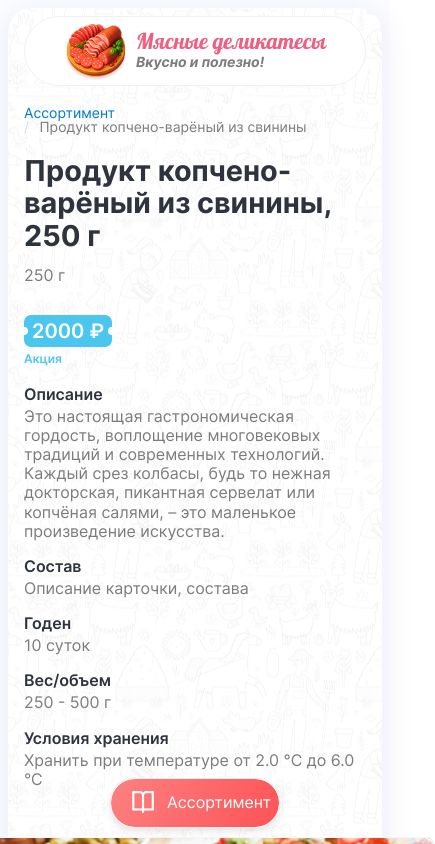
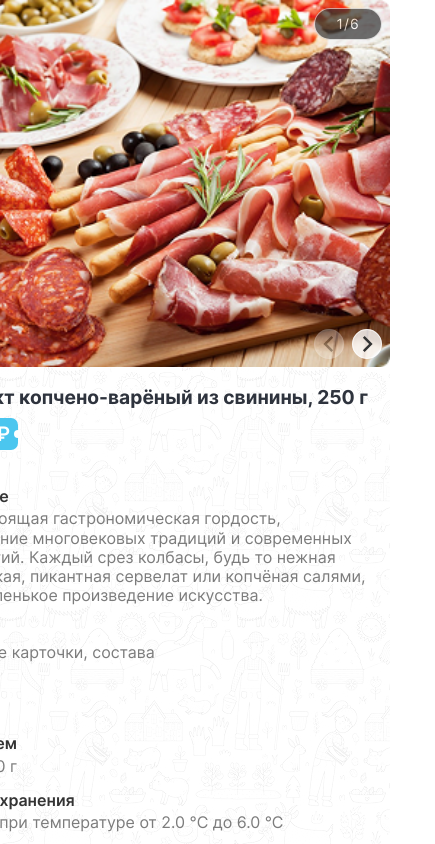
Before and after one commit to Mcrae32/Moms-catalogue, a Vue app: page /assortment/0 in a window 390 px wide. Shown: the top 844 px of the page, 435 px wide, since content can reach past the window. Built offline with nearby package versions, Linux system fonts and the light colour scheme; a web font is replaced by a local one.

Commit message:
adding tablet reviews

```diff
--- a/src/components/ModalView.vue
+++ b/src/components/ModalView.vue
@@ -1,4 +1,6 @@
 <script>
+  import { RouterLink } from 'vue-router';
+
   export default {
     emits: ['close-modal'],
     props: {
@@ -9,6 +11,14 @@
       price: { type: Number, },
       reviews: { type: String, },
     },
+    components: {
+      RouterLink
+    },
+    methods: {
+      goToPosition() {
+        this.$router.push('/assortment' + '/' + this.id);
+      }
+    }
 };
 </script>
 
@@ -32,7 +42,9 @@
               <p class="product-price__price">{{ price }} ₽</p>
               <span class="product-price__subprice">Акция</span>
             </div>
-            <a class="modal-card-head__link" href="/">Перейти в карточку товара</a>
+            <router-link class="modal-card-head__link" to="/" @click="goToPosition">
+              Перейти в карточку товара
+            </router-link>
           </div>
           <button
             class="delete"
--- a/src/components/NavigationTablet.vue
+++ b/src/components/NavigationTablet.vue
@@ -1,6 +1,5 @@
 <script setup>
     import { RouterLink } from 'vue-router'
-    import { store } from '../store'
 </script>
 
 <template>
--- a/src/components/PageSlider.vue
+++ b/src/components/PageSlider.vue
@@ -14,6 +14,14 @@
                 :spaceBetween="10"
                 :thumbs="{ swiper: thumbsSwiper }"
                 :modules="modules"
+                :breakpoints="{
+                    '923': {
+                        spaceBetween: 0,
+                    },
+                    '1023': {
+                        spaceBetween: 0,
+                    },
+                }"
                 class="mySwiper2"
             >
                 <swiper-slide
@@ -27,7 +35,7 @@
             </swiper>
 
         </div>
-        <div>
+        <div class="preview-swiper">
             <swiper
                 @swiper="setThumbsSwiper"
                 :spaceBetween="10"
@@ -36,6 +44,11 @@
                 :watchSlidesProgress="true"
                 :modules="modules"
                 class="mySwiper"
+                :breakpoints="{
+                    '1023': {
+                        enabled: false
+                    },
+                }"
             >
             <swiper-slide
                     v-for="(photo, i) in photosProduct" :key="i"
@@ -137,6 +150,13 @@
         border-radius: 8px;
         border: 1px solid #f7f7f7;
 
+        @media (max-width: 1023px) {
+            border: none;
+            border-radius: 0px;
+            height: 100%;
+            max-height: 490px;
+        }
+
         .swiper-button-prev, .swiper-button-next {
             position: absolute;
             top: unset;
@@ -191,6 +211,10 @@
         height: 100%;
         object-fit: cover;
         border-radius: 6px;
+
+        @media (max-width: 1023px) {
+            border-radius: 0px;
+        }
     }
 
     .swiper-pagination {
@@ -213,4 +237,17 @@
         justify-content: center;
     }
 
+    .preview-swiper {
+        @media (max-width: 1023px) {
+            display: none;
+        }
+    }
+
+    .slider__show-container,
+    .product-rewiews__slider {
+        @media (max-width: 1023px) {
+            height: 100%;
+        }
+    }
+
 </style>
--- a/src/components/ProductCard.vue
+++ b/src/components/ProductCard.vue
@@ -137,6 +137,10 @@ export default {
                 background-color: #ffffffeb;
                 box-shadow: 0px 1px 4px 0px rgba(0, 0, 0, 0.16);
             }
+
+            @media (max-width: 1023px) {
+                display: none;
+            }
         }
 
         &::after {
--- a/src/store.js
+++ b/src/store.js
@@ -1,8 +1,6 @@
 import {reactive} from 'vue'
 
 export const store = reactive({
-    // openPosition: false,
-
     productAssortment: [
         {
             id: 0,
@@ -13,7 +11,7 @@ export const store = reactive({
             cardImage: '/src/assets/images/assortment/1.png',
             modalReviews: 'Это настоящая гастрономическая гордость, воплощение многовековых традиций и современных технологий. Каждый срез колбасы, будь то нежная докторская, пикантная сервелат или копчёная салями, – это маленькое произведение искусства.',
             modalState: false,
-            reviewsPhotosProduct: ['/src/assets/images/assortment/1/1-1.jpg', '/src/assets/images/assortment/1/1-1.jpg'],
+            reviewsPhotosProduct: ['/src/assets/images/assortment/1/1-1.jpg', '/src/assets/images/assortment/1/1-1.jpg', '/src/assets/images/assortment/1/1-1.jpg', '/src/assets/images/assortment/1/1-1.jpg', '/src/assets/images/assortment/1/1-1.jpg', '/src/assets/images/assortment/1/1-1.jpg'],
             typeProduction: 'sausages',
         },
         {
--- a/src/views/Assortment.vue
+++ b/src/views/Assortment.vue
@@ -7,7 +7,7 @@
 </script>
 
 <template>
-  <template v-if="$route.path === '/assortment' || $route.path === '/'">
+  <div v-show="(($route.path === '/assortment' && winWidth >= 1024) || ($route.path === '/' && winWidth >= 1024)) || (winWidth <= 1023)">
     <div class="content__filter">
       <Filter @filterChanged="updateFilter" />
     </div>
@@ -41,7 +41,7 @@
         </div>
       </div>
     </div>
-  </template>
+  </div>
   <RouterView />
 </template>
 
--- a/src/views/ProductView.vue
+++ b/src/views/ProductView.vue
@@ -5,7 +5,10 @@
 </script>
 <template>
   <template v-if="productId">
-  <Breadcrumb :nameProduct="productItem.nameProduct" />
+  <Breadcrumb
+    :nameProduct="productItem.nameProduct"
+    v-show="(winWidth >= 1024)"
+  />
   <div class="content__product-reviews product-reviews">
     <div class="product-reviews__column">
       <h1>{{ productItem.nameProduct }}, {{ productItem.weight }} г</h1>
@@ -43,6 +46,7 @@
       />
     </div>
   </div>
+  <div class="modal-background"></div>
   </template>
   <!-- sdfg -->
 </template>
@@ -52,6 +56,7 @@ export default {
     return {
       store,
       productAssortment: store.productAssortment,
+      winWidth: window.innerWidth,
     }
   },
   props: ['productId'],
@@ -62,6 +67,16 @@ export default {
     productItem() {
       return this.productAssortment.find(product => product.id == this.productId);
     }
+  },
+  methods: {
+    handleResize() {
+      this.winWidth = widndow.innerWidth;
+    },
+  },
+  mounted() {
+    window.onresize = () => {
+      this.winWidth = window.innerWidth
+    };
   },
 }
 </script>
@@ -75,6 +90,22 @@ export default {
       align-items: center;
     }
 
+    @media (max-width: 1023px) {
+      position: absolute;
+      top: 0;
+      right: 0;
+      bottom: 0;
+      flex-direction: column-reverse;
+      justify-content: flex-end;
+      overflow: hidden;
+      z-index: 101;
+      border-radius: 24px 0px 0px 24px;
+      background: url(/src/assets/images/bg-pattern.jpg) center repeat #FCFDFF;
+      width: 480px;
+      box-shadow: var(--box-shadow-container);
+      gap: 0px;
+    }
+
     h1 {
       font-size: 2em;
       text-wrap: pretty;
@@ -82,10 +113,25 @@ export default {
       @media (max-width: 1199px) {
         font-size: 1.8em;
       }
+
+      @media (max-width: 1023px) {
+        font-size: 1.2em;
+        grid-area: title;
+      }
+    }
+
+    .product-reviews__text {
+      @media (max-width: 1023px) {
+        grid-area: reviews;
+      }
     }
 
     .product-reviews__weight {
       margin-bottom: 2em;
+
+      @media (max-width: 1023px) {
+        display: none;
+      }
     }
 
     .product-reviews__column_slider {
@@ -98,6 +144,31 @@ export default {
       @media (max-width: 1150px) {
         max-width: 480px;
       }
+
+      @media (max-width: 1023px) {
+        padding: 0px;
+        height: 50%;
+      }
+    }
+  }
+
+  .product-reviews__column {
+    @media (max-width: 1023px) {
+      padding: 20px;
+      // display: grid;
+      // grid-template-areas: "title"
+      //                      "reviews"
+      //                      "price";
+    }
+  }
+
+  .modal-background {
+    background-color: rgba(0, 0, 0, 0.1882352941);
+    z-index: 1;
+    display: none;
+
+    @media (max-width: 1023px) {
+      display: block;
     }
   }
 
@@ -106,6 +177,11 @@ export default {
     flex-direction: column;
     gap: 4px;
     margin-bottom: 20px;
+
+    @media (max-width: 1023px) {
+      // grid-area: price;
+      // margin-bottom: 0;
+    }
   }
   .product-price__price {
     width: fit-content;
@@ -152,12 +228,26 @@ export default {
     margin-bottom: 16px;
 
     h3 {
-      font-size: 16px; font-weight: 600;
+      font-size: 16px;
+      font-weight: 600;
       margin-bottom: 4px;
+
+      @media (max-width: 1023px) {
+        // font-size: 14px;
+        color: #333333;
+        line-height: 110%;
+      }
     }
 
     p {
       line-height: 120%;
+
+      @media (max-width: 1023px) {
+          // font-size: 14px;
+          font-weight: normal;
+          color: #7c7c7c;
+          line-height: 120%;
+      }
     }
   }
 </style>
```
